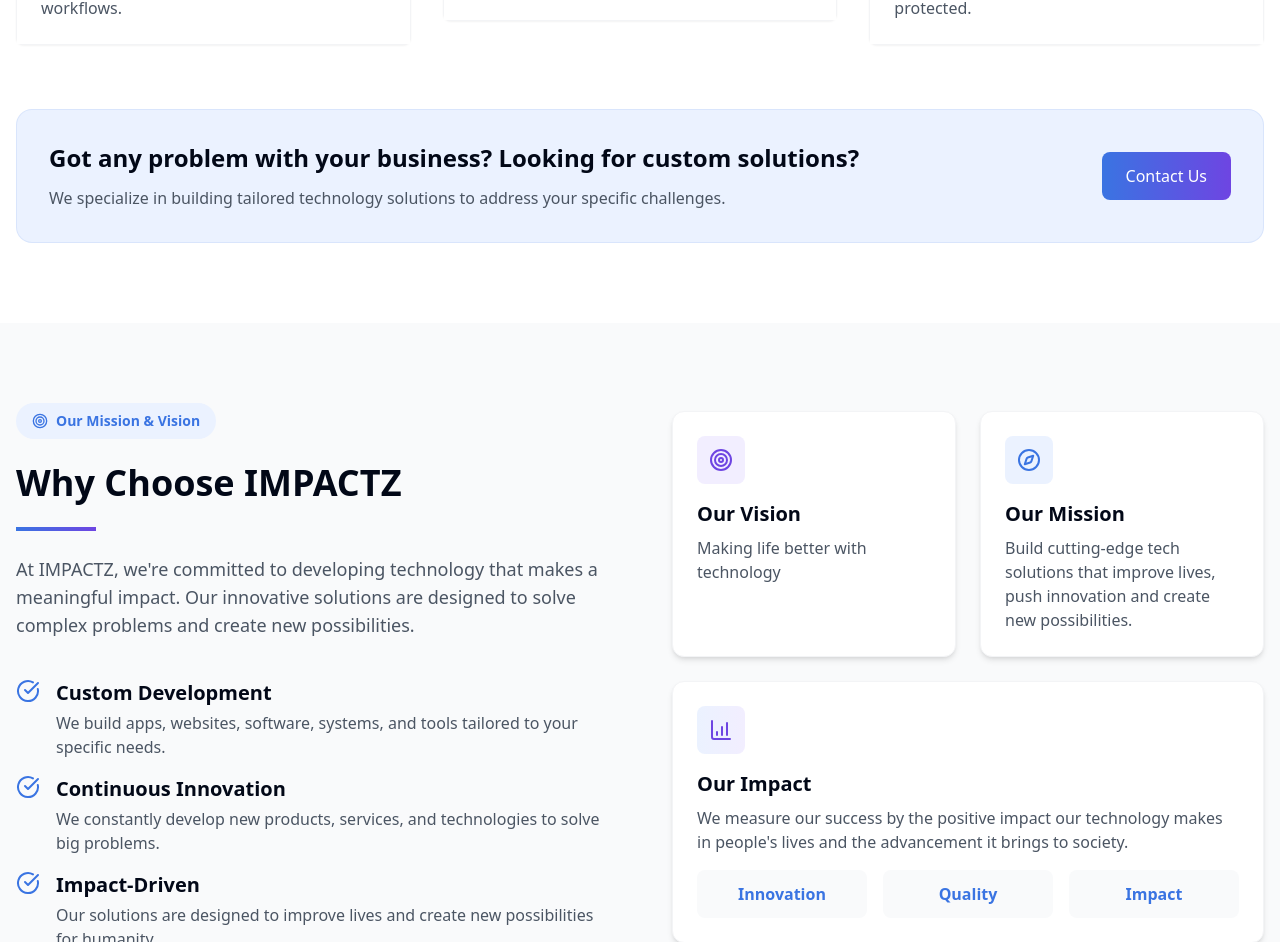
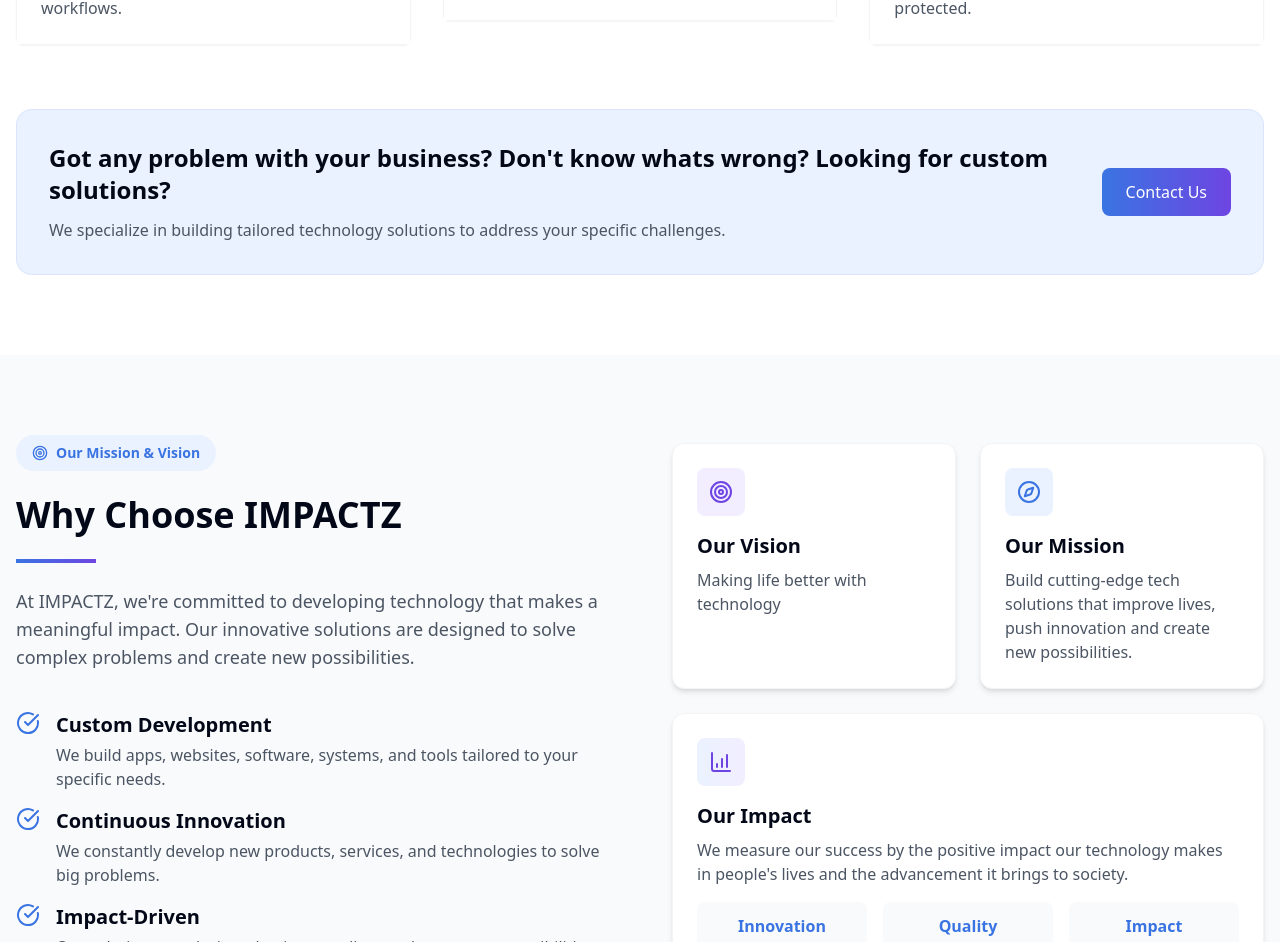
Before and after one commit to TasnimulHassan02/IMPACTZ-Website, a React (Vite) app: page / in a window 1280 px wide. Shown: the part 1557-2499 px from the top of the page. Built offline with nearby package versions, Linux system fonts and the light colour scheme.

Commit message:
Update Services.tsx

```diff
--- a/src/components/Services.tsx
+++ b/src/components/Services.tsx
@@ -90,7 +90,7 @@ const Services: React.FC = () => {
         <div className="mt-16 bg-brand-light-blue p-8 rounded-2xl border border-brand-blue/10">
           <div className="flex flex-col lg:flex-row items-center justify-between gap-6">
             <div className="flex-1">
-              <h3 className="text-2xl font-semibold mb-3">Got any problem with your business? Looking for custom solutions?</h3>
+              <h3 className="text-2xl font-semibold mb-3">Got any problem with your business? Don't know whats wrong? Looking for custom solutions?</h3>
               <p className="text-gray-600">
                 We specialize in building tailored technology solutions to address your specific challenges.
               </p>
```
